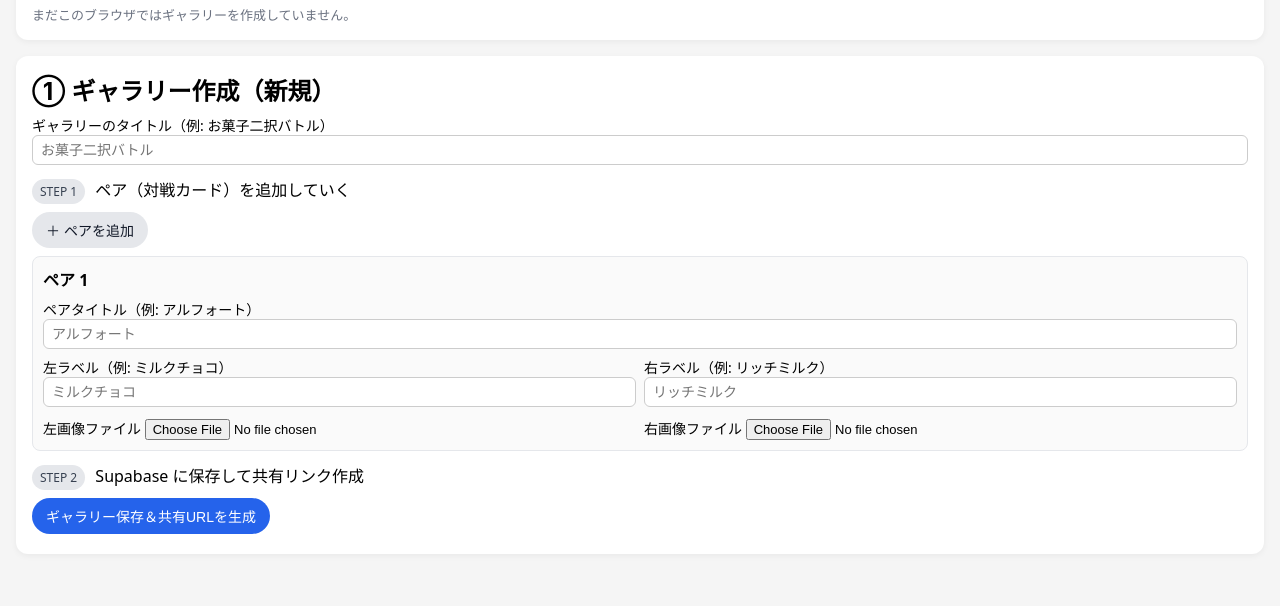
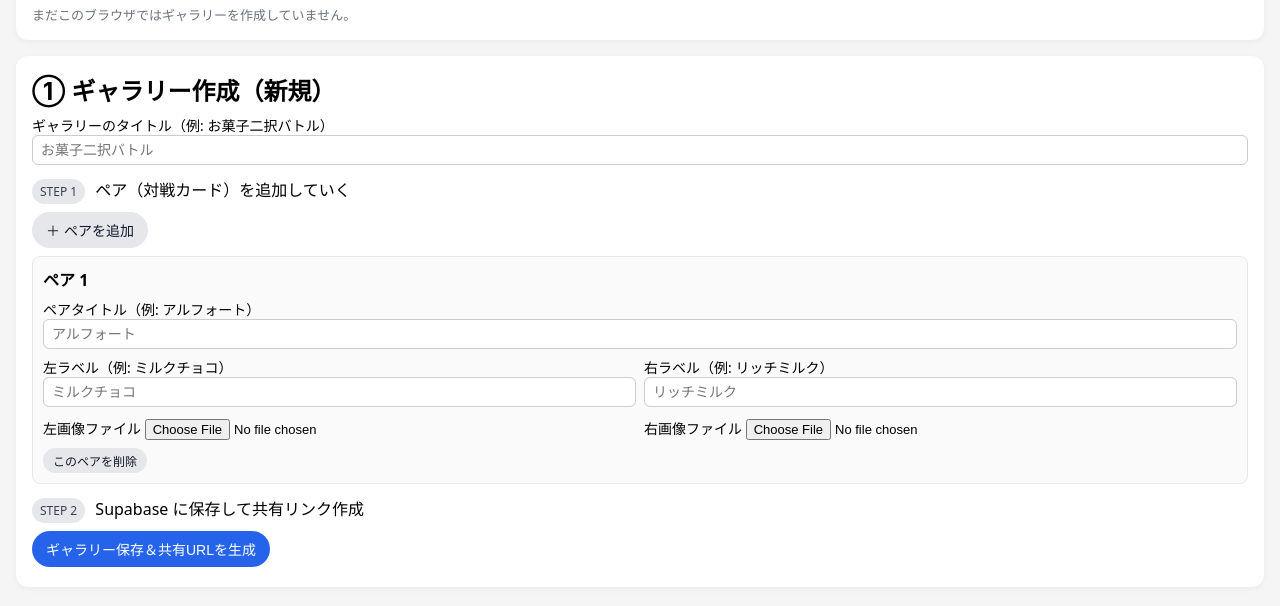
Before and after one commit to nijikara/snack-choose-gallery-upload, a plain HTML site: page index.html in a window 1280 px wide. Both pictures are taken after a click on the button "＋ ペアを追加". Shown: the part 124-730 px from the top of the page. Drawn offline with nearby package versions, Linux system fonts and the light colour scheme.

Commit message:
編集時ぺア削除機能を追加

```diff
--- a/index.html
+++ b/index.html
@@ -345,6 +345,15 @@
       renderMyGalleriesList();
     }
 
+    // ペアの見出し番号を 1,2,3... で振り直す
+    function renumberPairs() {
+      const pairEls = Array.from(document.querySelectorAll(".pair"));
+      pairEls.forEach((el, idx) => {
+        const header = el.querySelector(".pair-header");
+        if (header) header.textContent = `ペア ${idx + 1}`;
+      });
+    }
+
     async function hardDeleteGallery(id) {
       try {
         const { data, error } = await sb
@@ -568,7 +577,21 @@
         }
       }
 
+      // ★ ペア削除ボタンを追加
+      const deleteBtn = document.createElement("button");
+      deleteBtn.className = "secondary small";
+      deleteBtn.style.marginTop = "8px";
+      deleteBtn.textContent = "このペアを削除";
+      deleteBtn.addEventListener("click", () => {
+        if (confirm("このペアを削除しますか？")) {
+          wrapper.remove();
+          renumberPairs();
+        }
+      });
+      wrapper.appendChild(deleteBtn);
+
       pairsContainer.appendChild(wrapper);
+      renumberPairs();
     }
 
     document.getElementById("addPairBtn").addEventListener("click", () => {
```
